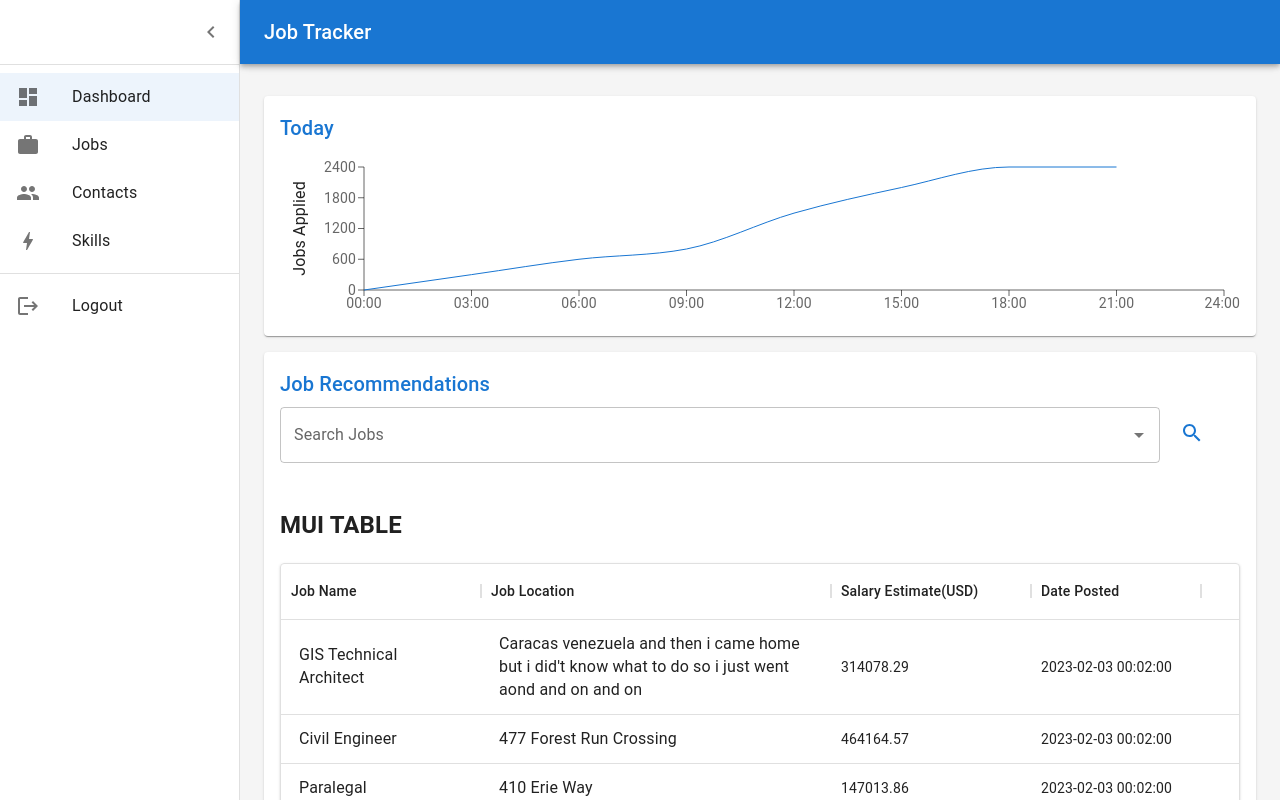
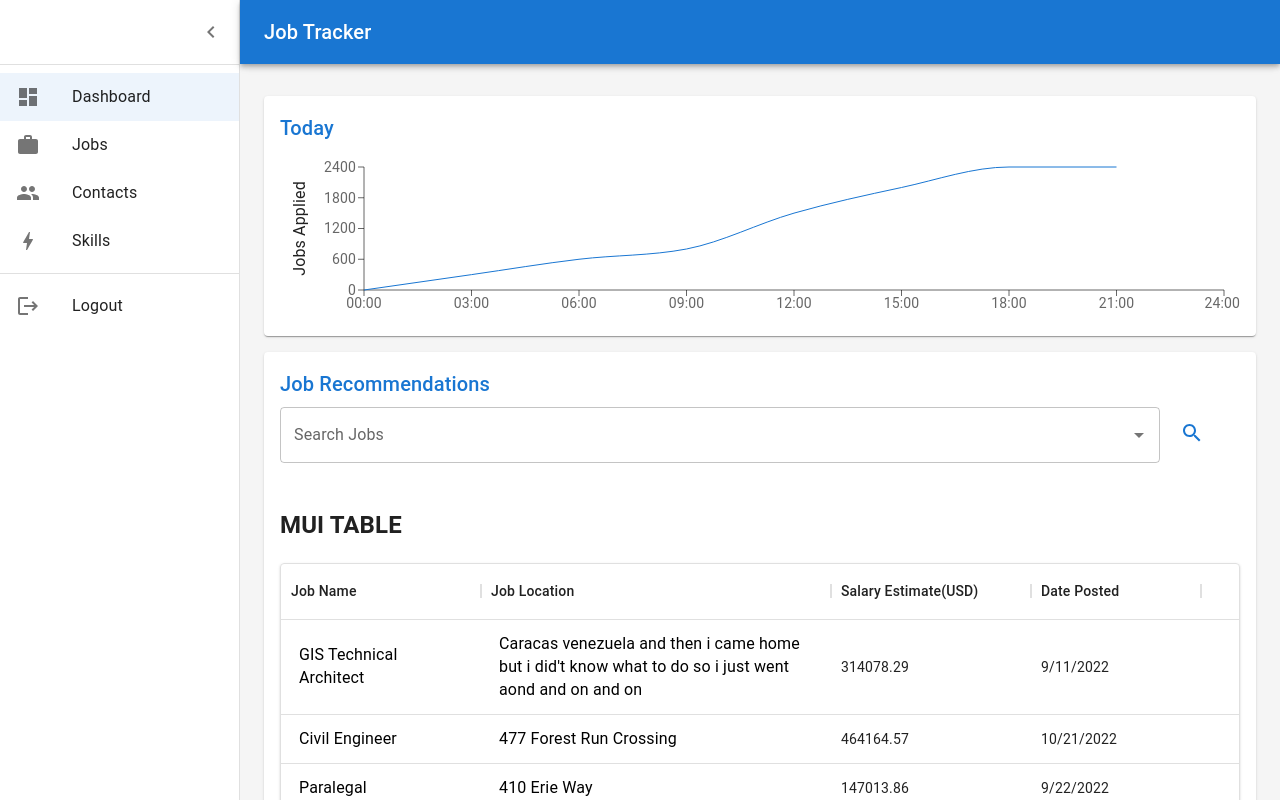
Before and after one commit to dsaldonid/JobTracker, a React (Create React App) app in the folder job-tracker-frontend/: page /dashboard in a window 1280 px wide. Shown: the top 802 px of the page. Built offline with nearby package versions, Linux system fonts and the light colour scheme.

Commit message:
fix: fix CSS styled problem with CustomDisabledTextField component

```diff
--- a/job-tracker-frontend/src/components/dashboard/JobsTable.tsx
+++ b/job-tracker-frontend/src/components/dashboard/JobsTable.tsx
@@ -31,6 +31,10 @@ import {
   useGridApiContext,
 } from "@mui/x-data-grid";
 import moment from "moment";
+import { styled } from "@mui/material/styles";
+import {
+  randomId,
+} from '@mui/x-data-grid-generator';
 
 // Interface for Jobs:
 interface Job {
@@ -52,6 +56,14 @@ function createData(
   return { id, date, name, shipTo, amount };
 }
 
+// Source: https://stackoverflow.com/questions/70361697/how-to-change-text-color-of-disabled-mui-text-field-mui-v5
+const CustomDisabledTextField = styled(TextField)(() => ({
+  ".MuiInputBase-input.Mui-disabled": {
+    WebkitTextFillColor: "#000",
+    color: "#000"
+  }
+}));
+
 const columns: GridColDef[] = [
   {
     field: "job_name",
@@ -60,12 +72,13 @@ const columns: GridColDef[] = [
     editable: true,
     sortable: true,
     renderCell: (params) => (
-      <TextField
+      <CustomDisabledTextField
         multiline
         variant={"standard"}
         fullWidth
         InputProps={{ disableUnderline: true }}
         maxRows={4}
+        disabled={true}
         // InputLabelProps={{
         //   readOnly: true,
         // }}
@@ -74,7 +87,7 @@ const columns: GridColDef[] = [
         }}
         defaultValue={params.row.job_name}
         value={params.row.job_name}
-      ></TextField>
+      />
     ),
   },
   {
@@ -84,21 +97,23 @@ const columns: GridColDef[] = [
     editable: true,
     sortable: true,
     renderCell: (params) => (
-      <TextField
+      <CustomDisabledTextField
         multiline
         variant={"standard"}
         fullWidth
         InputProps={{ disableUnderline: true }}
         maxRows={4}
-        InputLabelProps={{
-          readOnly: true,
-        }}
+        disabled={true}
+        // InputLabelProps={{
+        //   readOnly: true,
+        // }}
         sx={{
           padding: 1,
+          color: 'primary.main',
         }}
         defaultValue={params.row.job_location}
         value={params.row.job_location}
-      ></TextField>
+      />
     ),
   },
   {
@@ -113,7 +128,7 @@ const columns: GridColDef[] = [
     headerName: "Date Posted",
     width: 170,
     sortable: true,
-    renderCell: (data) => moment(data).format("YYYY-MM-DD HH:MM:SS"),
+    // renderCell: (data) => moment(data).format("YYYY-MM-DD HH:MM:SS"),
   },
 ];
 
@@ -144,7 +159,7 @@ interface PropsType {
 }
 
 export default function JobsTable(props: PropsType) {
-  const [allJobs, setAllJobs] = React.useState(tableData);
+  const [allJobs, setAllJobs] = React.useState<GridRowsProp[]>(tableData);
   const [confirmData, setConfirmData] = React.useState<any>(null);
   const [addJob, setAddJob] = React.useState<Job>({
     id: "",
@@ -352,7 +367,7 @@ export default function JobsTable(props: PropsType) {
 }
 
 // https://mockaroo.com/
-const tableData: GridRowsProp = [
+const tableData: GridRowsProp[] = [
   {
     id: 1,
     job_name: "GIS Technical Architect",
```
